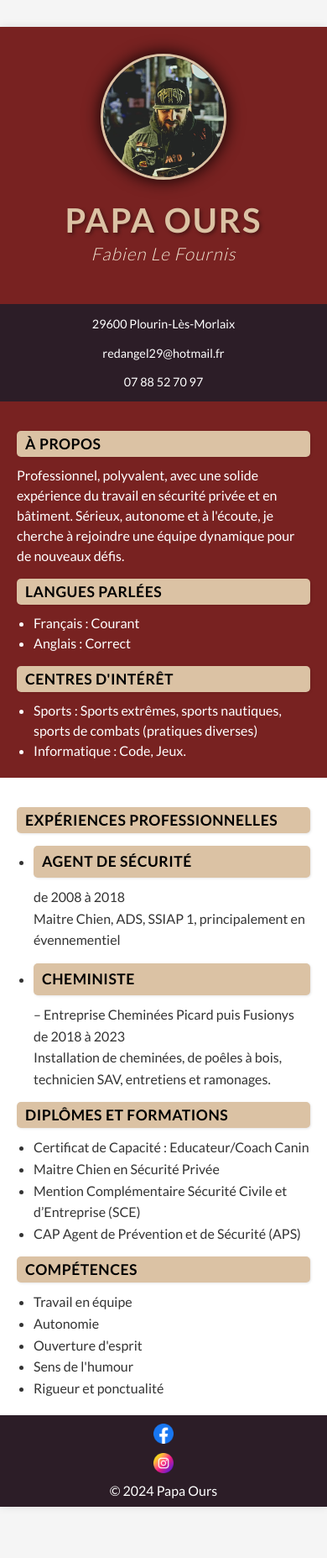
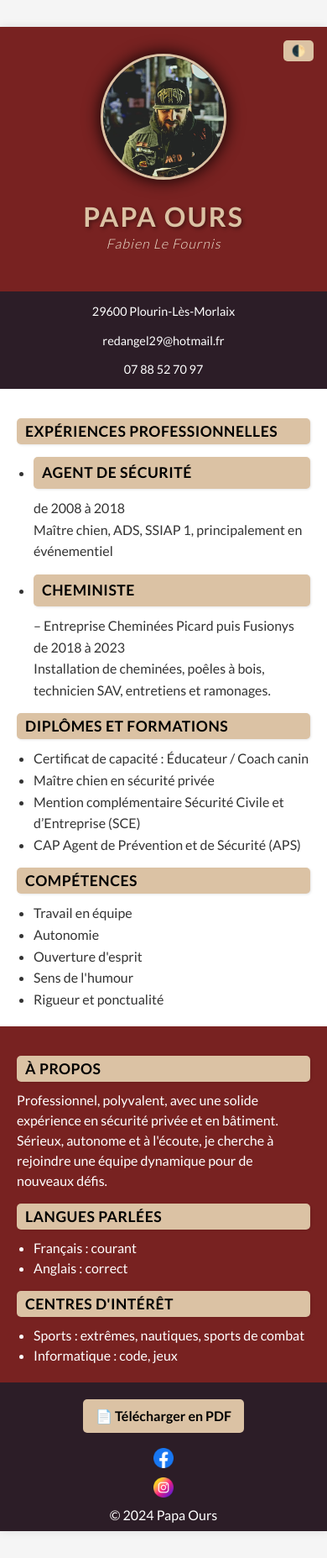
Before and after one commit to PapaOursBzH/papaoursbzh.github.io, a plain HTML site: page index.html in a window 390 px wide. Shown: the whole page at 84% size. Before the commit the page ends 1826 px from the top, so only its background shows below. Drawn offline with Linux system fonts and the light colour scheme.

Commit message:
ajout fonctionnalitées

```diff
--- a/index.html
+++ b/index.html
@@ -6,15 +6,22 @@
   <meta name="viewport" content="width=device-width, initial-scale=1.0" />
   <title>CV - Papa Ours</title>
   <link href="https://fonts.googleapis.com/css2?family=Lato:wght@300;400;700&display=swap" rel="stylesheet" />
-  <link rel="stylesheet" href="/style.css" />
+  <link rel="stylesheet" href="style.css" />
 </head>
 
 <body>
   <header>
-    <img src="assets/img/405743640_24240151492295830_6184891343874948654_n.jpg" alt="Photo Papa Ours" />
+    <img src="assets/img/405743640_24240151492295830_6184891343874948654_n.jpg" alt="Photo de Papa Ours" />
+    <button class="toggle-dark" onclick="toggleDarkMode()">🌓</button>
+
     <h1>Papa Ours</h1>
-    <h2> Fabien Le Fournis</h2>
+    <h2>Fabien Le Fournis</h2>
   </header>
+  <script>
+    function toggleDarkMode() {
+      document.body.classList.toggle('dark');
+    }
+  </script>
 
   <nav>
     <a href="https://goo.gl/maps/">29600 Plourin-Lès-Morlaix</a>
@@ -23,42 +30,17 @@
   </nav>
 
   <main>
-    <aside>
-      <article>
-        <strong>À propos</strong>
-        <p>
-          Professionnel, polyvalent, avec une solide expérience du travail en sécurité privée et en bâtiment. Sérieux, autonome et à l'écoute, je cherche à rejoindre une équipe dynamique pour de nouveaux défis.
-        </p>
-      </article>
-
-      <article>
-        <strong>Langues parlées</strong>
-        <ul>
-          <li>Français : Courant</li>
-          <li>Anglais : Correct</li>
-        </ul>
-      </article>
-
-      <article>
-        <strong>Centres d'intérêt</strong>
-        <ul>
-          <li>Sports : Sports extrêmes, sports nautiques, sports de combats (pratiques diverses)</li>
-          <li>Informatique : Code, Jeux.</li>
-        </ul>
-      </article>
-    </aside>
-
     <section>
       <article>
         <strong>Expériences professionnelles</strong>
         <ul>
           <li>
             <strong>Agent de sécurité</strong> de 2008 à 2018<br />
-            Maitre Chien, ADS, SSIAP 1, principalement en évennementiel
+            Maître chien, ADS, SSIAP 1, principalement en événementiel
           </li>
           <li>
             <strong>Cheministe</strong> – Entreprise Cheminées Picard puis Fusionys de 2018 à 2023<br />
-            Installation de cheminées, de poêles à bois, technicien SAV, entretiens et ramonages.
+            Installation de cheminées, poêles à bois, technicien SAV, entretiens et ramonages.
           </li>
         </ul>
       </article>
@@ -66,9 +48,9 @@
       <article>
         <strong>Diplômes et formations</strong>
         <ul>
-          <li>Certificat de Capacité : Educateur/Coach Canin</li>
-          <li>Maitre Chien en Sécurité Privée</li>
-          <li>Mention Complémentaire Sécurité Civile et d’Entreprise (SCE)</li>
+          <li>Certificat de capacité : Éducateur / Coach canin</li>
+          <li>Maître chien en sécurité privée</li>
+          <li>Mention complémentaire Sécurité Civile et d’Entreprise (SCE)</li>
           <li>CAP Agent de Prévention et de Sécurité (APS)</li>
         </ul>
       </article>
@@ -84,14 +66,40 @@
         </ul>
       </article>
     </section>
+
+    <aside>
+      <article>
+        <strong>À propos</strong>
+        <p>
+          Professionnel, polyvalent, avec une solide expérience en sécurité privée et en bâtiment. Sérieux, autonome et à l'écoute, je cherche à rejoindre une équipe dynamique pour de nouveaux défis.
+        </p>
+      </article>
+
+      <article>
+        <strong>Langues parlées</strong>
+        <ul>
+          <li>Français : courant</li>
+          <li>Anglais : correct</li>
+        </ul>
+      </article>
+
+      <article>
+        <strong>Centres d'intérêt</strong>
+        <ul>
+          <li>Sports : extrêmes, nautiques, sports de combat</li>
+          <li>Informatique : code, jeux</li>
+        </ul>
+      </article>
+    </aside>
   </main>
 
   <footer>
+    <a href="cv.pdf" class="download-btn" target="_blank">📄 Télécharger en PDF</a>
     <a href="https://www.facebook.com/papa.ours.2615?locale=fr_FR" target="_blank" rel="noopener noreferrer">
-      <img src="assets/img/facebook.png" alt="Facebook" />
+      <img src="assets/img/facebook.png" alt="Lien vers Facebook de Papa Ours" />
     </a>
     <a href="https://www.instagram.com/papaours_gaming/" target="_blank" rel="noopener noreferrer">
-      <img src="assets/img/instagram.png" alt="Instagram" />
+      <img src="assets/img/instagram.png" alt="Lien vers Instagram de Papa Ours" />
     </a>
     <p>&copy; 2024 Papa Ours</p>
   </footer>
--- a/style.css
+++ b/style.css
@@ -21,6 +21,37 @@
   flex-direction: column;
   min-height: 100vh;
   animation: fadeIn 1s ease-in-out;
+  transition: background-color 0.3s ease, color 0.3s ease;
+}
+
+/* DARK MODE */
+body.dark {
+  background-color: #121212;
+  color: #f1f1f1;
+}
+
+body.dark header {
+  background-color: #1f1f1f;
+}
+
+body.dark aside {
+  background-color: #2a2a2a;
+}
+
+body.dark nav, body.dark footer {
+  background-color: #000;
+}
+
+body.dark nav a, body.dark footer {
+  color: #f1f1f1;
+}
+
+body.dark header h1 {
+  color: #facc6b;
+}
+
+body.dark header h2 {
+  color: #ccc;
 }
 
 /* HEADER */
@@ -32,6 +63,7 @@
   display: flex;
   flex-direction: column;
   align-items: center;
+  position: relative;
 }
 
 header img {
@@ -42,6 +74,40 @@
   object-fit: cover;
   margin-bottom: 1rem;
   filter: drop-shadow(0 0 10px black);
+}
+
+/* TITRES HEADER */
+header h1 {
+  font-size: 2.5rem;
+  text-transform: uppercase;
+  letter-spacing: 2px;
+  margin: 0.5rem 0 0.2rem;
+  font-weight: 700;
+  color: #dbc2a4;
+  text-shadow: 2px 2px 4px rgba(0,0,0,0.4);
+}
+
+header h2 {
+  font-size: 1.3rem;
+  font-weight: 300;
+  color: #f0e6d2;
+  letter-spacing: 1px;
+  margin-bottom: 1rem;
+  font-style: italic;
+}
+
+/* DARK MODE TOGGLE */
+.toggle-dark {
+  position: absolute;
+  top: 1rem;
+  right: 1rem;
+  background: #dbc2a4;
+  color: #000;
+  border: none;
+  padding: 0.3rem 0.6rem;
+  border-radius: 5px;
+  cursor: pointer;
+  font-weight: bold;
 }
 
 /* NAV */
@@ -108,13 +174,29 @@
   font-size: 1.1rem;
   letter-spacing: 0.5px;
   text-transform: uppercase;
+  transition: background-color 0.3s ease, color 0.3s ease;
 }
-
-
 
 section ul {
   margin-left: 20px;
   line-height: 1.6;
+}
+
+/* PDF BUTTON */
+.download-btn {
+  background-color: #dbc2a4;
+  color: #000;
+  padding: 10px 15px;
+  border-radius: 5px;
+  margin: 10px auto;
+  font-weight: bold;
+  text-decoration: none;
+  display: inline-block;
+  transition: background-color 0.3s ease;
+}
+
+.download-btn:hover {
+  background-color: #c9ae87;
 }
 
 /* FOOTER */
@@ -140,8 +222,16 @@
   transform: scale(1.2);
 }
 
+footer a:hover {
+  opacity: 0.8;
+}
+
 /* RESPONSIVE */
 @media screen and (max-width: 768px) {
+  body {
+    font-size: 16px;
+  }
+
   main {
     flex-direction: column;
   }
@@ -153,6 +243,14 @@
   nav {
     flex-direction: column;
     gap: 0.5rem;
+  }
+
+  header h1 {
+    font-size: 2rem;
+  }
+
+  header h2 {
+    font-size: 1rem;
   }
 }
 
@@ -167,23 +265,3 @@
     transform: translateY(0);
   }
 }
-
-/* TITRES HEADER */
-header h1 {
-  font-size: 2.5rem;
-  text-transform: uppercase;
-  letter-spacing: 2px;
-  margin: 0.5rem 0 0.2rem;
-  font-weight: 700;
-  color: #dbc2a4;
-  text-shadow: 2px 2px 4px rgba(0,0,0,0.4);
-}
-
-header h2 {
-  font-size: 1.3rem;
-  font-weight: 300;
-  color: #f0e6d2;
-  letter-spacing: 1px;
-  margin-bottom: 1rem;
-  font-style: italic;
-}
```
Lines whose indentation alone changed are shown as unchanged.
